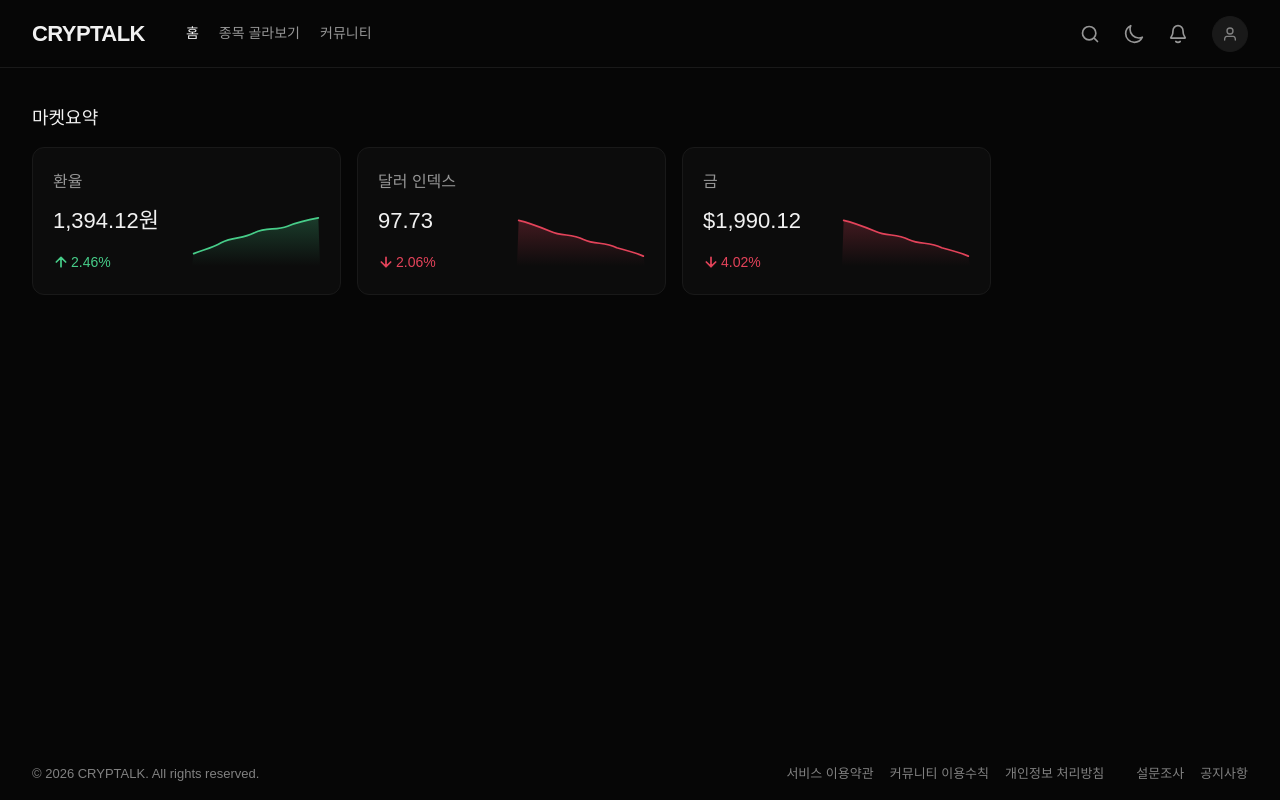
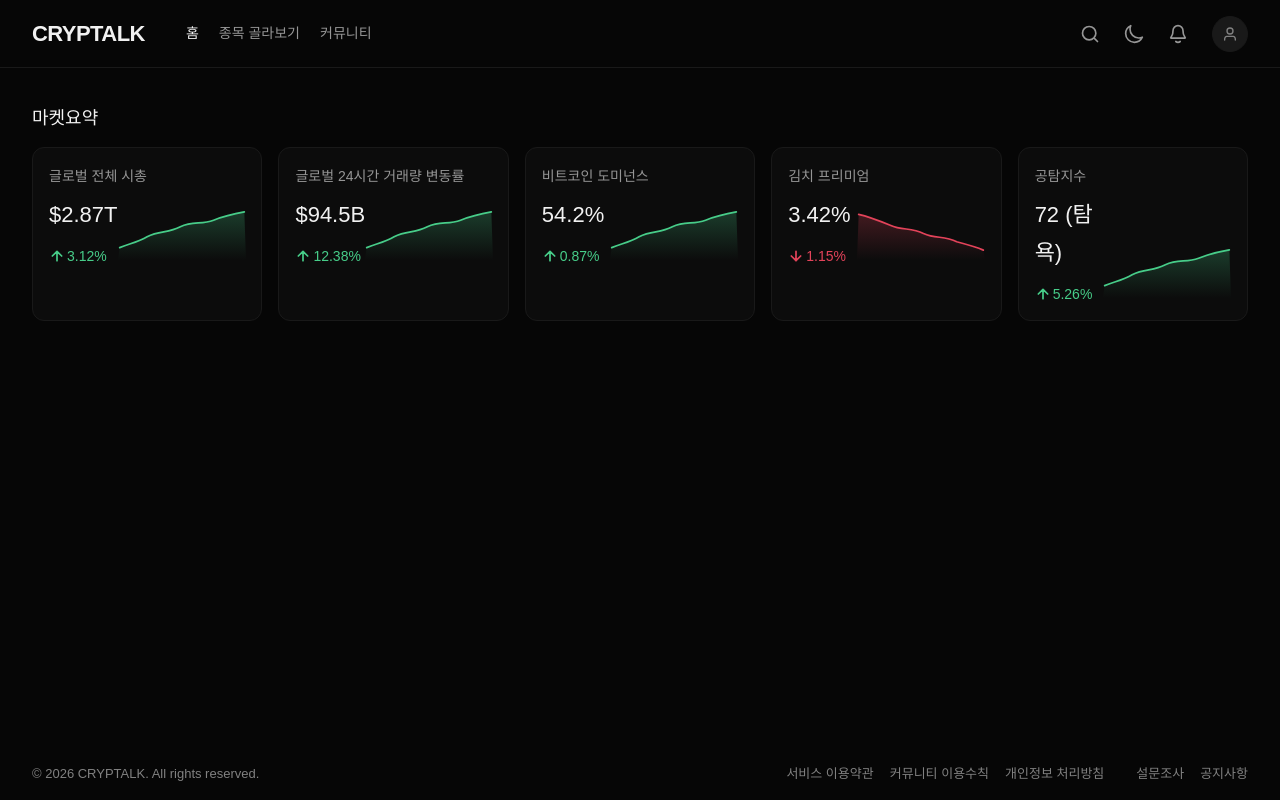
Before and after one commit to dre2rea/Cryptalk-Prototype, a Next.js app: page / in a window 1280 px wide. Built offline with nearby package versions, Linux system fonts and the light colour scheme; a web font is replaced by a local one.

Commit message:
metric card update

```diff
--- a/src/components/MarketSummary.tsx
+++ b/src/components/MarketSummary.tsx
@@ -1,9 +1,11 @@
 import { MetricItem } from "./MetricItem";
 
 const metrics = [
-  { label: "환율", value: "1,394.12원", changePercent: 2.46, trend: "up" as const },
-  { label: "달러 인덱스", value: "97.73", changePercent: 2.06, trend: "down" as const },
-  { label: "금", value: "$1,990.12", changePercent: 4.02, trend: "down" as const },
+  { label: "글로벌 전체 시총", value: "$2.87T", changePercent: 3.12, trend: "up" as const },
+  { label: "글로벌 24시간 거래량 변동률", value: "$94.5B", changePercent: 12.38, trend: "up" as const },
+  { label: "비트코인 도미넌스", value: "54.2%", changePercent: 0.87, trend: "up" as const },
+  { label: "김치 프리미엄", value: "3.42%", changePercent: 1.15, trend: "down" as const },
+  { label: "공탐지수", value: "72 (탐욕)", changePercent: 5.26, trend: "up" as const },
 ];
 
 export function MarketSummary() {
--- a/src/components/MetricItem.tsx
+++ b/src/components/MetricItem.tsx
@@ -12,8 +12,8 @@ export function MetricItem({ label, value, changePercent, trend }: MetricItemPro
   const color = isUp ? "var(--fg-success-primary)" : "var(--fg-error-primary)";
 
   return (
-    <div className="bg-[var(--bg-secondary)] border border-[var(--border-secondary)] rounded-[12px] px-5 py-[22px] flex flex-col gap-2 flex-1 min-w-0 max-w-[309px] shadow-[var(--shadow-card)]">
-      <p className="text-[16px] leading-[24px] text-[var(--text-tertiary)]">
+    <div className="bg-[var(--bg-secondary)] border border-[var(--border-secondary)] rounded-[12px] px-4 py-4 flex flex-col gap-2 flex-1 min-w-0 max-w-[309px] shadow-[var(--shadow-card)]">
+      <p className="text-[14px] leading-[24px] text-[var(--text-tertiary)]">
         {label}
       </p>
       <div className="flex items-end justify-between">
```
